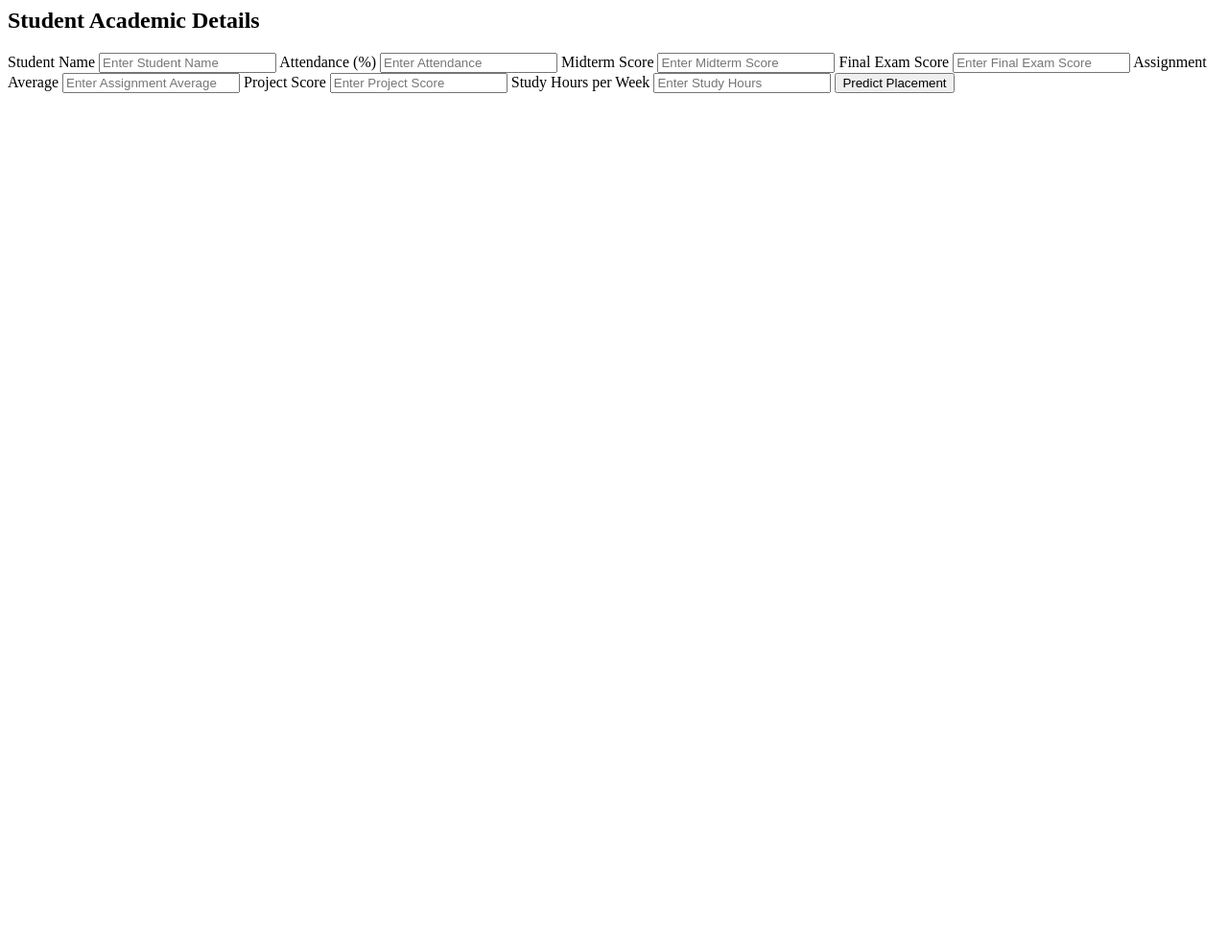
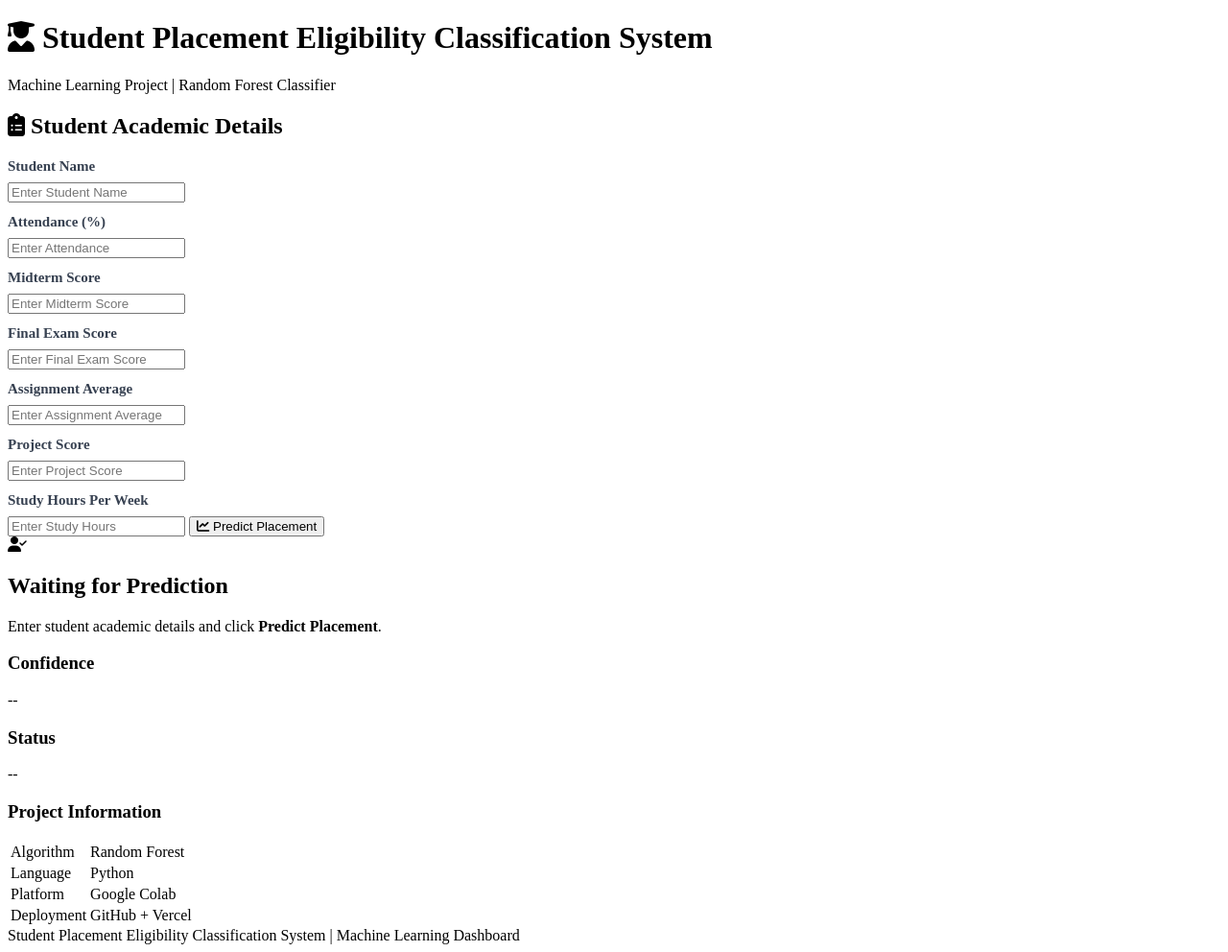
Before and after one commit to RoboMonkTech/Design-a-student-placement-eligibility-classification-system-using-Academic-data, a plain HTML site: page index.html in a window 1280 px wide. Shown: the whole page at 96% size. Before the commit the page ends 800 px from the top, so only its background shows below. Drawn offline with Linux system fonts and the light colour scheme.

Commit message:
Refactor index.html structure and add metadata

```diff
--- a/index.html
+++ b/index.html
@@ -1,6 +1,39 @@
-<div class="left">
+<!DOCTYPE html>
+<html lang="en">
 
-<h2>Student Academic Details</h2>
+<head>
+
+    <meta charset="UTF-8">
+    <meta name="viewport" content="width=device-width, initial-scale=1.0">
+
+    <title>Student Placement Eligibility Classification System</title>
+
+    <link rel="stylesheet" href="style.css">
+
+    <link href="https://fonts.googleapis.com/css2?family=Poppins:wght@300;400;500;600;700&display=swap" rel="stylesheet">
+
+    <link rel="stylesheet"
+        href="https://cdnjs.cloudflare.com/ajax/libs/font-awesome/6.5.2/css/all.min.css">
+
+</head>
+
+<body>
+
+    <header>
+
+        <h1><i class="fa-solid fa-user-graduate"></i> Student Placement Eligibility Classification System</h1>
+
+        <p>Machine Learning Project | Random Forest Classifier</p>
+
+    </header>
+
+    <div class="container">
+
+        <!-- Left Side -->
+
+        <div class="form-card">
+
+            <h2><i class="fa-solid fa-clipboard-list"></i> Student Academic Details</h2>
 
             <label>Student Name</label>
             <input type="text" id="name" placeholder="Enter Student Name">
@@ -20,12 +53,116 @@
             <label>Project Score</label>
             <input type="number" id="project" placeholder="Enter Project Score">
 
-<label>Study Hours per Week</label>
+            <label>Study Hours Per Week</label>
             <input type="number" id="study" placeholder="Enter Study Hours">
 
             <button onclick="predictPlacement()">
-<i class="fa-solid fa-graduation-cap"></i>
+
+                <i class="fa-solid fa-chart-line"></i>
+
                 Predict Placement
+
             </button>
 
         </div>
+
+        <!-- Right Side -->
+
+        <div class="result-card">
+
+            <div class="circle">
+
+                <i class="fa-solid fa-user-check"></i>
+
+            </div>
+
+            <h2 id="output">
+
+                Waiting for Prediction
+
+            </h2>
+
+            <p id="message">
+
+                Enter student academic details and click
+                <b>Predict Placement</b>.
+
+            </p>
+
+            <div class="result-grid">
+
+                <div class="box">
+
+                    <h3>Confidence</h3>
+
+                    <p id="confidence">--</p>
+
+                </div>
+
+                <div class="box">
+
+                    <h3>Status</h3>
+
+                    <p id="status">--</p>
+
+                </div>
+
+            </div>
+
+            <div class="project">
+
+                <h3>Project Information</h3>
+
+                <table>
+
+                    <tr>
+
+                        <td>Algorithm</td>
+
+                        <td>Random Forest</td>
+
+                    </tr>
+
+                    <tr>
+
+                        <td>Language</td>
+
+                        <td>Python</td>
+
+                    </tr>
+
+                    <tr>
+
+                        <td>Platform</td>
+
+                        <td>Google Colab</td>
+
+                    </tr>
+
+                    <tr>
+
+                        <td>Deployment</td>
+
+                        <td>GitHub + Vercel</td>
+
+                    </tr>
+
+                </table>
+
+            </div>
+
+        </div>
+
+    </div>
+
+    <footer>
+
+        Student Placement Eligibility Classification System | Machine Learning Dashboard
+
+    </footer>
+
+    <script src="script.js"></script>
+
+</body>
+
+</html>
```
Lines whose indentation alone changed are shown as unchanged.
